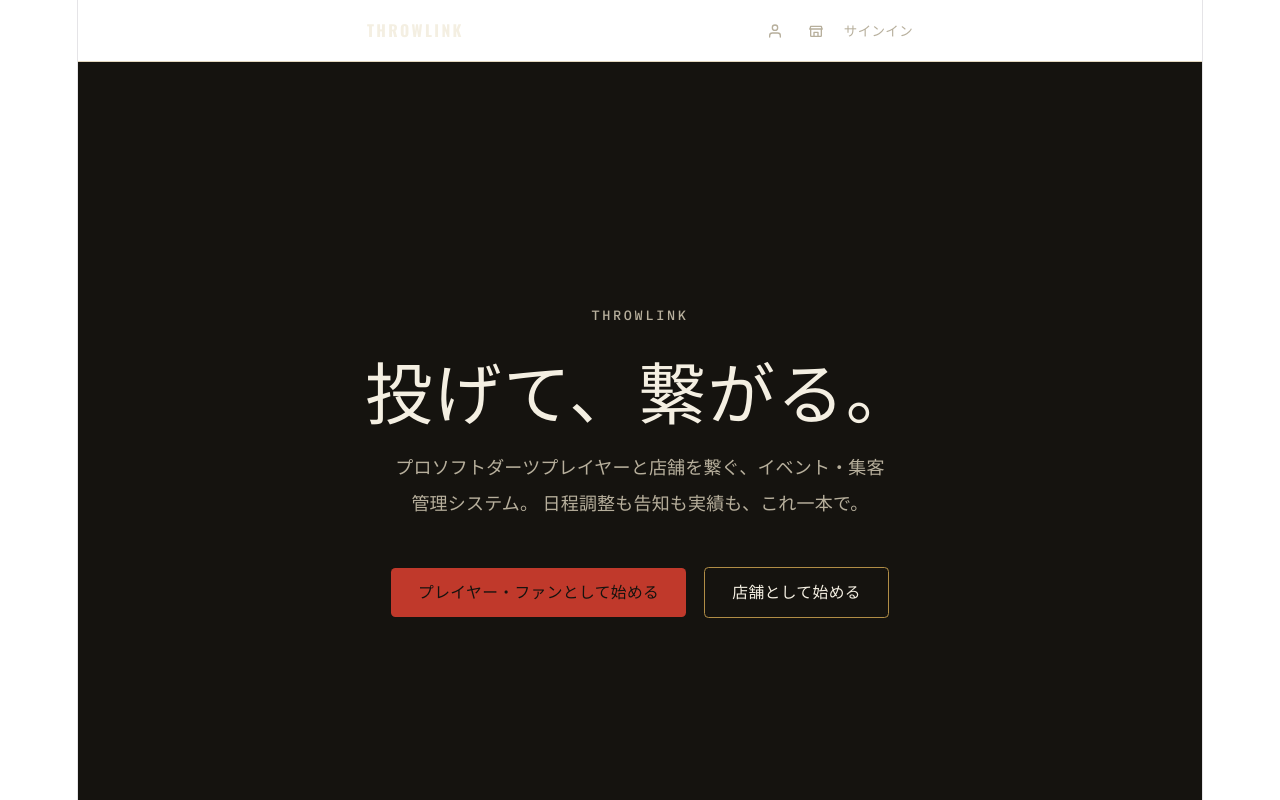
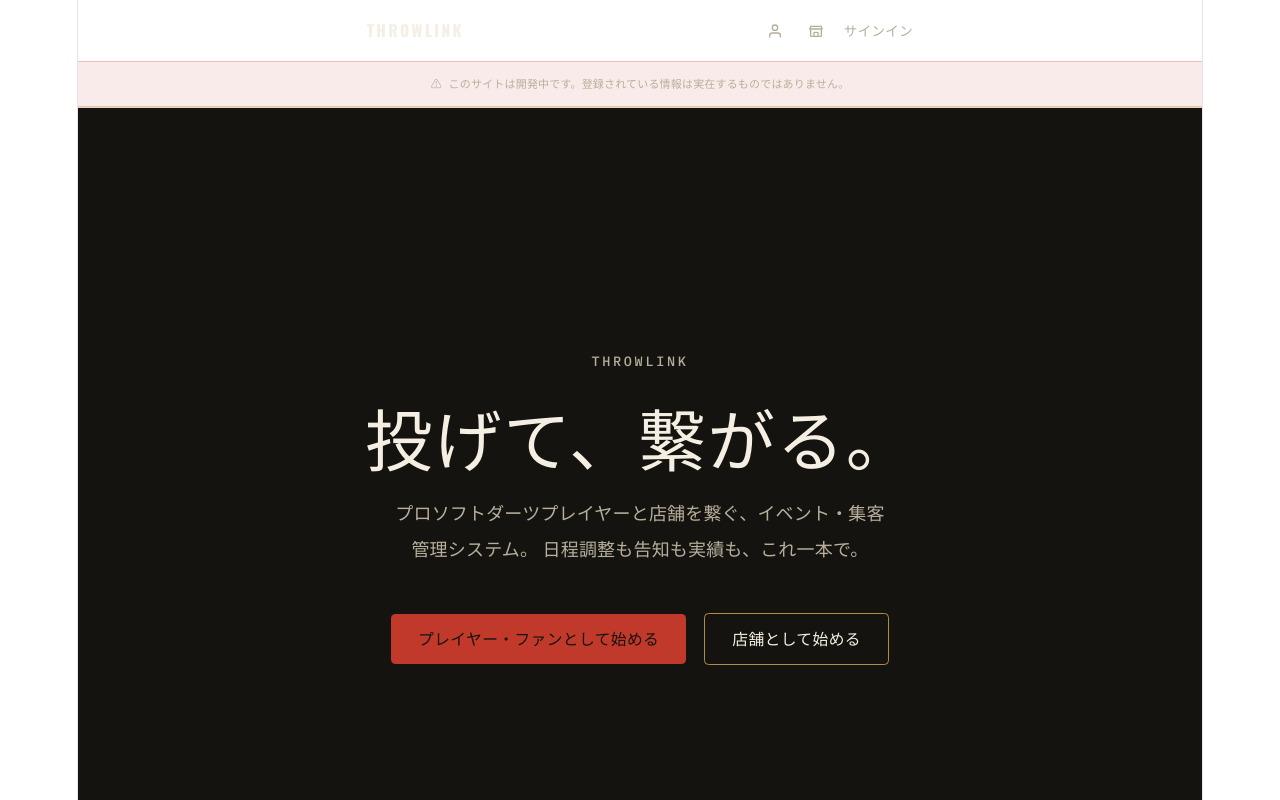
Before and after one commit to BEARDAPES/ThrowLink, a React (Vite) app: page / in a window 1280 px wide. Shown: the top 800 px of the page. Built offline with nearby package versions, Linux system fonts and the light colour scheme; no server answers.

Commit message:
Add "Note" on navbar

```diff
--- a/src/components/NavBar.tsx
+++ b/src/components/NavBar.tsx
@@ -101,6 +101,12 @@ export function NavBar() {
         </div>
       </div>
 
+      <div className="bg-dart-red/10 border-y border-dart-red/25 px-6 py-2 text-center">
+        <p className="font-tl-mono text-[11px] text-chalk-dim">
+          ⚠ このサイトは開発中です。登録されている情報は実在するものではありません。
+        </p>
+      </div>
+
       <NotificationPanel open={notificationsOpen} onClose={() => setNotificationsOpen(false)} />
     </nav>
   )
```
